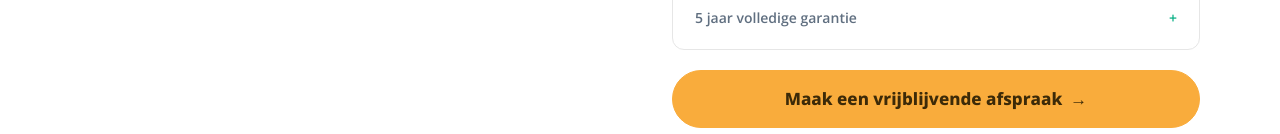
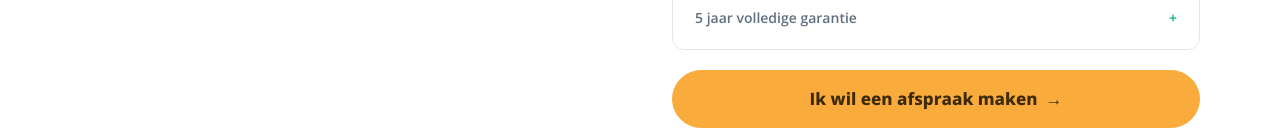
Before and after one commit to jo0stjo0st/oogvoororen-cro, a Next.js app: page /variant-a in a window 1280 px wide. Shown: the part 772-906 px from the top of the page. Built offline with nearby package versions, Linux system fonts and the light colour scheme.

Commit message:
Isolate CRO tests: identical reference CTA text and no sticky CTA

```diff
--- a/src/features/products/product-page.tsx
+++ b/src/features/products/product-page.tsx
@@ -19,23 +19,13 @@ export function AppointmentCTA({
   return (
     <div className="appointment-cta" id={hero ? "hero-appointment" : undefined}>
       <Link className={`button primary ${variant === "variant-a" ? "cro-cta-focus" : ""}`} href={appointmentUrl(variant)}>
-        {variant === "variant-b"
-          ? "Probeer dit hoorapparaat vrijblijvend"
-          : variant === "original"
-            ? "Ik wil een afspraak maken"
-            : "Maak een vrijblijvende afspraak"}
+        {"Ik wil een afspraak maken"}
         <span aria-hidden="true"> →</span>
       </Link>
       <p className="small">
-        {variant === "variant-b"
-          ? "Onze audicien bekijkt samen met u of dit toestel bij uw gehoor past."
-          : "Persoonlijk advies, zonder aankoopverplichting."}
+        {"Persoonlijk advies, zonder aankoopverplichting."}
       </p>
-      {variant !== "original" && (
-        <a className="phone-link" href="tel:+3214480179">
-          Liever bellen? 014 48 01 79
-        </a>
-      )}
+
     </div>
   );
 }
@@ -542,7 +532,7 @@ export function ProductPage({ variant }: { variant: Variant }) {
           </div>
         </main>
         <Footer />
-        {variant !== "original" && <StickyCTA variant={variant} />}
+
       </div>
     </PriceProvider>
   );
```
